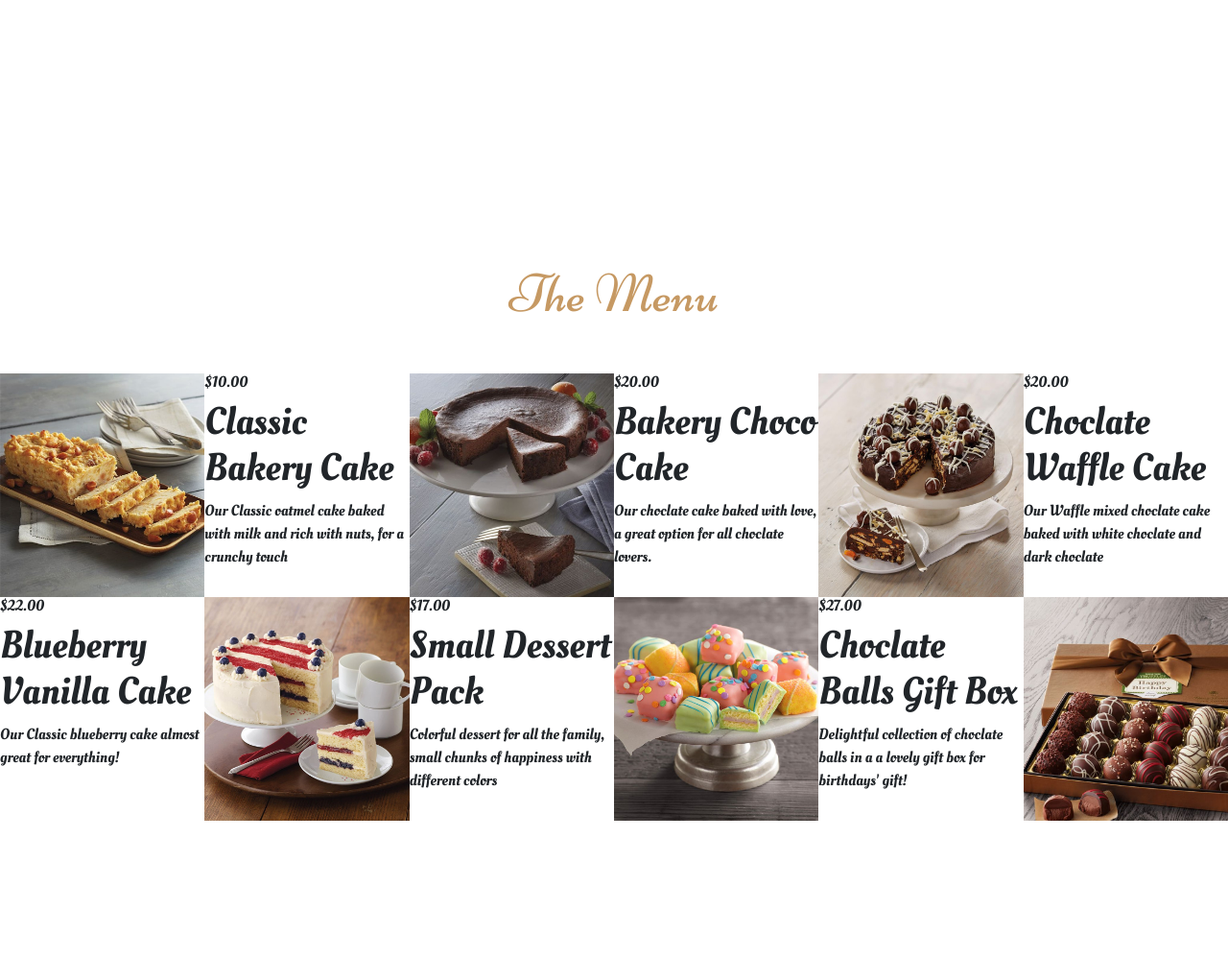
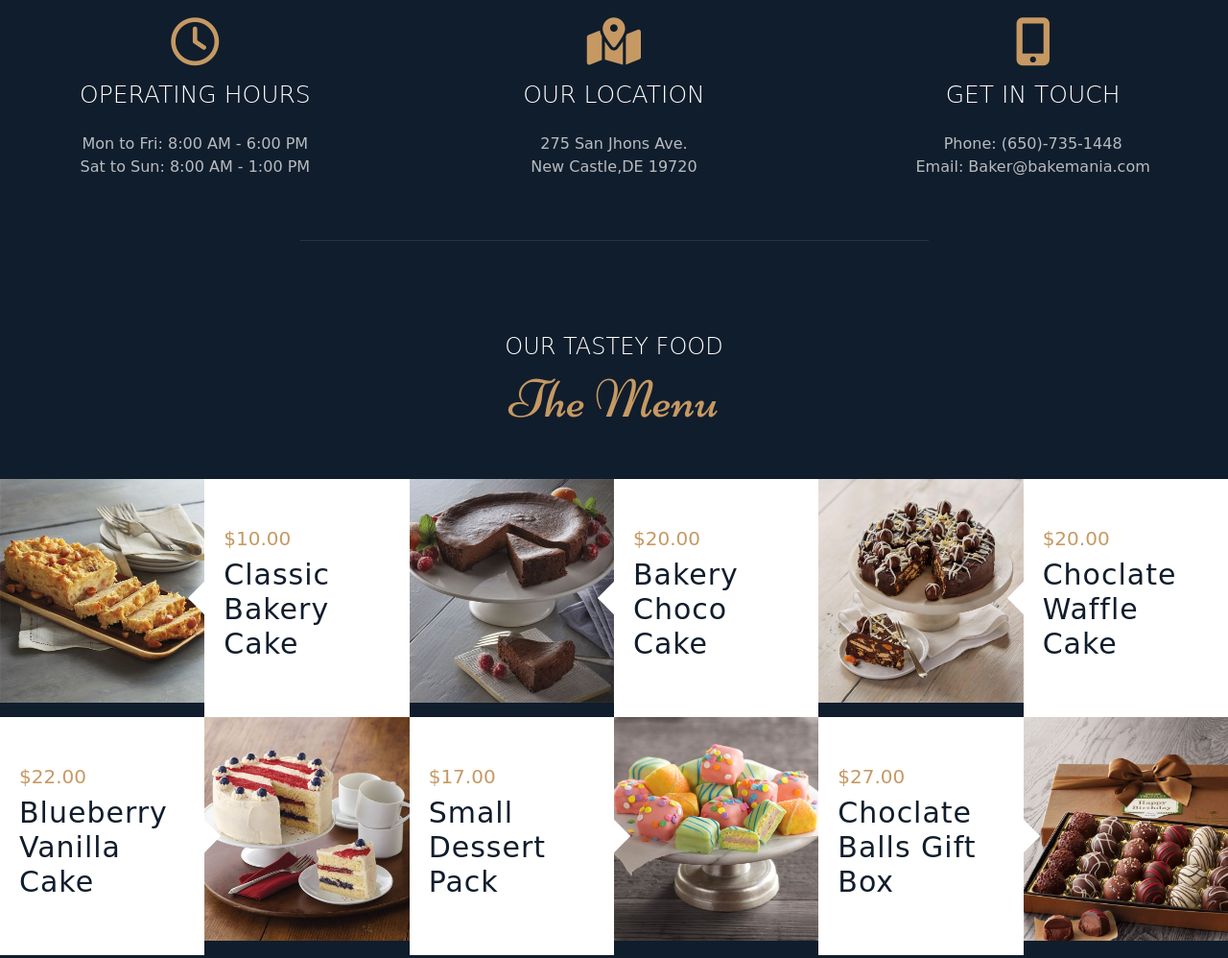
Before and after one commit to Safei-Ashraf/Bakery-Website, a plain HTML site: page index.html in a window 1280 px wide. Shown: the part 1440-2438 px from the top of the page at 96% size. Before the commit the page ends 2345 px from the top, so only its background shows below. Drawn offline with nearby package versions, Linux system fonts and the light colour scheme.

Commit message:
adding the menue section styling

```diff
--- a/styles/style.css
+++ b/styles/style.css
@@ -6,7 +6,8 @@
 
 /*General Resetting*/
 body {
-	font-family: 'Oleo Script', cursive;
+	font-family: 'teko', cursive;
+	overflow-x: hidden;
 }
 a {
 	text-decoration: none;
@@ -178,6 +179,69 @@ header .navbar-brand:hover {
 	color: #fff !important;
 	background-color: #c69963;
 }
+/*Menu Section*/
+.menu {
+	background-color: #101d2c;
+}
+.shop-info i {
+	color: #c69963;
+	font-size: 50px;
+}
+.shop-info h1 {
+	text-transform: uppercase;
+	font-weight: 300;
+	font-size: 25px;
+}
+.shop-info p,
+.shop-info address {
+	font-family: 'teko', cursive;
+	color: rgba(255, 255, 255, 0.7);
+}
+hr {
+	border-top: 1px solid rgba(255, 255, 255, 0.1);
+	width: 50%;
+}
+.point-right,
+.point-left {
+	position: relative;
+	background-color: #fff;
+	display: flex;
+}
+.point-right::before,
+.point-left::before {
+	content: '';
+	position: absolute;
+	width: 25px;
+	height: 25px;
+	background-color: inherit;
+	top: -12px;
+	left: 50%;
+	transform: translateX(-50%) rotate(45deg);
+	-webkit-transform: translateX(-50%) rotate(45deg);
+	-moz-transform: translateX(-50%) rotate(45deg);
+	-ms-transform: translateX(-50%) rotate(45deg);
+	-o-transform: translateX(-50%) rotate(45deg);
+	z-index: 1;
+}
+
+.menu-item-desc {
+	padding: 50px 10px;
+	color: #212529;
+	margin: auto;
+}
+.menu-item-desc h6 {
+	color: #c69963;
+	font-size: 20px;
+}
+.menu-item-desc h1 {
+	color: #101d2c;
+	font-size: 30px;
+	letter-spacing: 1px;
+	font-family: 'teko', cursive;
+}
+.no-gutters img {
+	height: auto !important;
+}
 
 /*Media Queries*/
 /*Small devices (landscape phones, 576px and up)*/
@@ -189,11 +253,19 @@ header .navbar-brand:hover {
 		top: 35px;
 		right: 25px;
 	}
+	.point-right::before,
+	.point-left::before {
+		display: none;
+	}
 }
 /* Medium devices (tablets, 768px and up)*/
 @media (min-width: 768px) {
 	.btn {
 		width: 150px;
+	}
+
+	.menu-item-desc {
+		padding: 50px 20px;
 	}
 }
 /*Large devices (desktops, 992px and up)*/
@@ -271,3 +343,26 @@ header .navbar-brand:hover {
 		-o-transform: scaleX(1);
 	}
 }
+/*Extra Large devices (1200px and up)*/
+@media (min-width: 1200px) {
+	.point-right::before,
+	.point-left::before {
+		display: block;
+		top: 50%;
+		left: initial;
+		transform: translate(0, -50%) rotate(45deg);
+		-webkit-transform: translate(0, -50%) rotate(45deg);
+		-moz-transform: translate(0, -50%) rotate(45deg);
+		-ms-transform: translate(0, -50%) rotate(45deg);
+		-o-transform: translate(0, -50%) rotate(45deg);
+	}
+	.point-right::before {
+		right: -12px;
+	}
+	.point-left::before {
+		left: -12px;
+	}
+	.menu-item-desc p {
+		display: none;
+	}
+}
```
